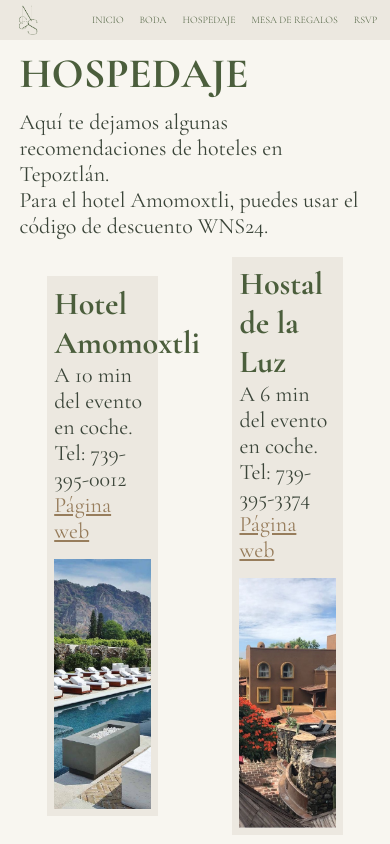
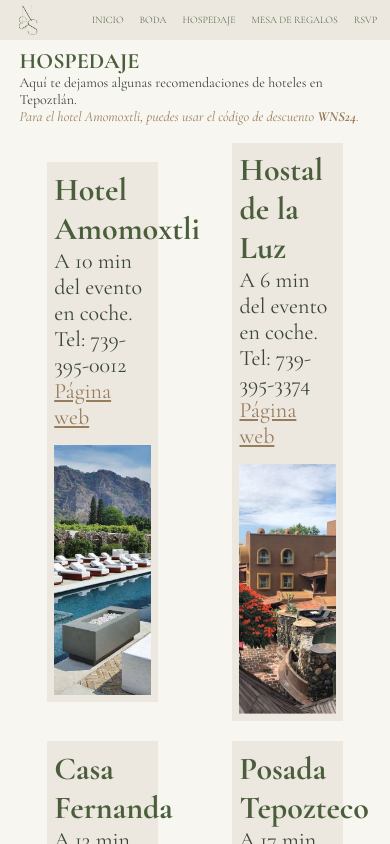
Before and after one commit to richipargo/nadia-stefan, a React (Vite) app: page /hospedaje in a window 390 px wide. Shown: the top 844 px of the page. Built offline with nearby package versions, Linux system fonts and the light colour scheme.

Commit message:
Add mobile responsiveness to Hospedaje header

```diff
--- a/src/components/Hospedaje.jsx
+++ b/src/components/Hospedaje.jsx
@@ -9,7 +9,9 @@ const Hospedaje = () => {
         <p className="hospedaje-header-p">
           Aquí te dejamos algunas recomendaciones de hoteles en Tepoztlán.
         </p>
-        <p>Para el hotel Amomoxtli, puedes usar el código de descuento WNS24.</p>
+        <p className="hospedaje-codigo">
+          Para el hotel Amomoxtli, puedes usar el código de descuento <strong>WNS24</strong>.
+        </p>
       </div>
       <Hoteles />
     </div>
--- a/src/style_components/hospedaje.css
+++ b/src/style_components/hospedaje.css
@@ -13,3 +13,21 @@
 .hospedaje-header-p {
   padding-top: 10px;
 }
+.hospedaje-codigo {
+  font-style: italic;
+  color: var(--highlight);
+}
+
+/*Responsive mobile - Hospedaje*/
+@media all and (min-width: 320px) and (max-width: 480px) {
+  .hospedaje-h1 {
+    font-size: 22px;
+  }
+  .hospedaje-header-p {
+    padding-top: 0px;
+    font-size: 14px;
+  }
+  .hospedaje-codigo {
+    font-size: 14px;
+  }
+}
```
